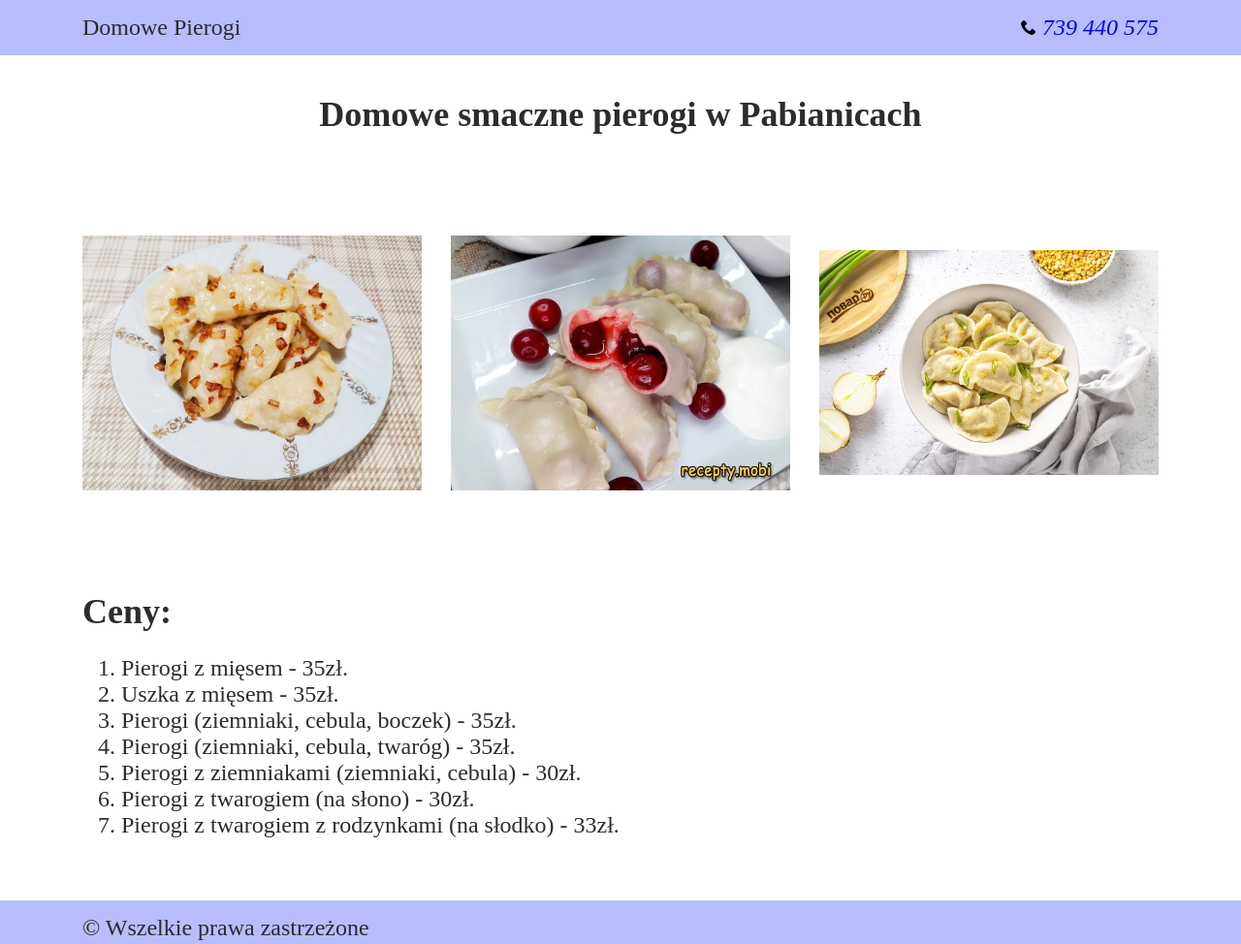
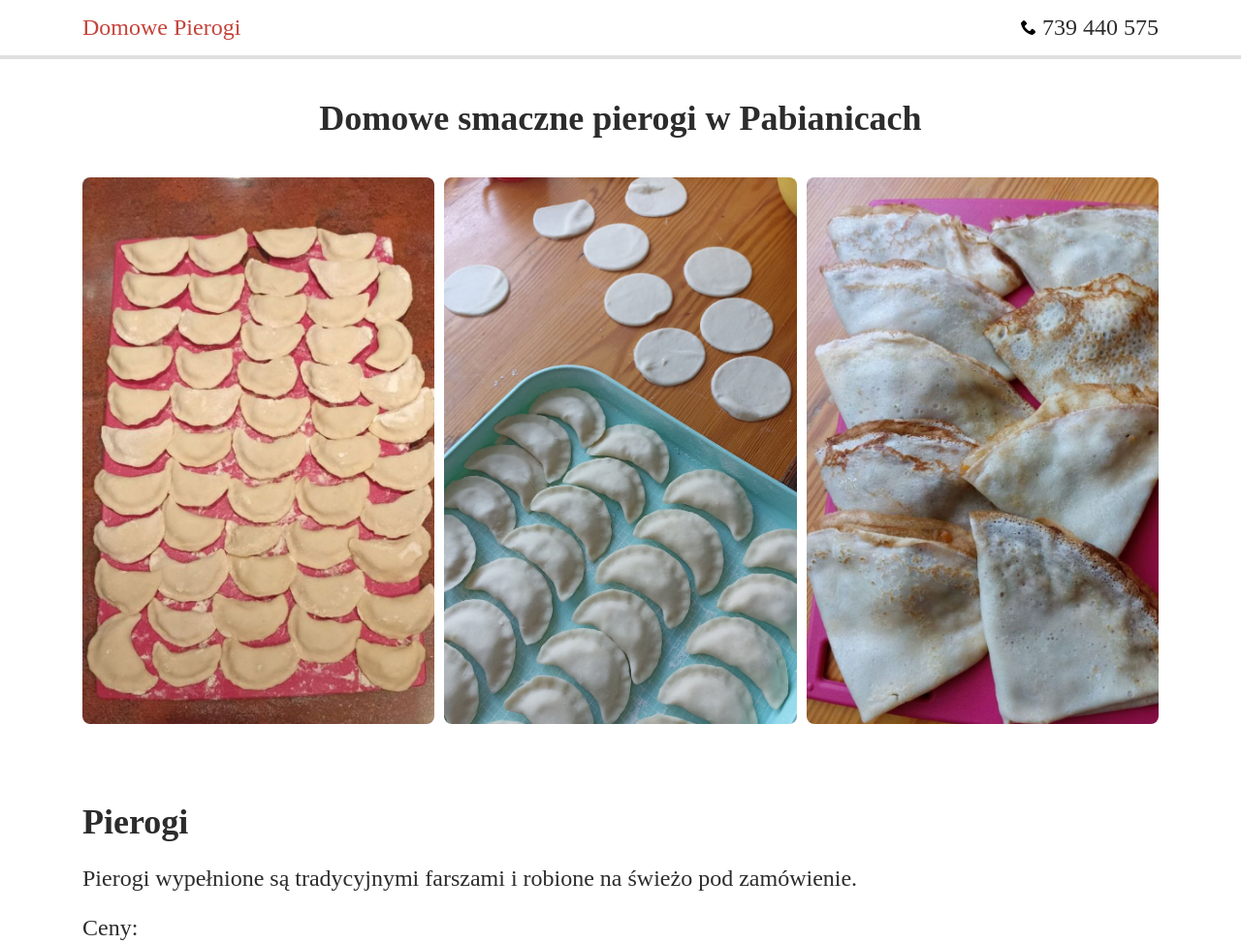
Before and after one commit to torkotiuk/pierogi, a plain HTML site: page index.html in a window 1280 px wide. Shown: the top 974 px of the page at 97% size. Drawn offline with Linux system fonts and the light colour scheme.

Commit message:
change pics and some bg

```diff
--- a/index.html
+++ b/index.html
@@ -11,10 +11,10 @@
     <div class="wrapper">
       <header>
         <div class="container">
-          <span>Domowe Pierogi</span>
+          <span class="logo">Domowe Pierogi</span>
 
           <address>
-            <a class="link nav__link" href="tel:+380961111111">
+            <a class="link nav__link" href="tel:+48739440545">
               <svg width="16" height="16">
                 <use href="./assets/images/sprite.svg#icon-phone"></use>
               </svg>
@@ -33,37 +33,41 @@
 
         <section class="section slider">
           <div class="container">
-            <div class="slider__wrap">
             <ul class="slider__set list">
               <li class="slider__item">
                 <img
                   class="slider__pic"
-                    src="./assets/images/pierogi-2.jpg"
-                    alt="Pierogi picture"
+                  src="./assets/images/1_pierogi_.jpg"
+                  alt=""
                 />
               </li>
               <li class="slider__item">
                 <img
                   class="slider__pic"
-                    src="./assets/images/pierogi-3-cherry.jpg"
-                    alt="Pierogi with cherry picture"
+                  src="./assets/images/2_pierogi_.jpg"
+                  alt=""
                 />
               </li>
               <li class="slider__item">
                 <img
                   class="slider__pic"
-                    src="./assets/images/pierogi-1.jpg"
-                    alt="Pierogi picture"
+                  src="./assets/images/3_nalesniki.jpg"
+                  alt=""
                 />
               </li>
             </ul>
-            </div>
           </div>
         </section>
 
         <section class="section prices">
           <div class="container">
-            <h2>Ceny:</h2>
+            <h2>Pierogi</h2>
+            <p>
+              Pierogi wypełnione są tradycyjnymi farszami i robione na świeżo
+              pod zamówienie.
+            </p>
+
+            <p>Ceny:</p>
             <ol>
               <li>Pierogi z mięsem - 35zł.</li>
               <li>Uszka z mięsem - 35zł.</li>
@@ -73,6 +77,13 @@
               <li>Pierogi z twarogiem (na słono) - 30zł.</li>
               <li>Pierogi z twarogiem z rodzynkami (na słodko) - 33zł.</li>
             </ol>
+
+            <h2>Naleśniki</h2>
+            <p>
+              Naleśniki zamrożone dla utrzymania świeżości i są gotowe do
+              jedzenia. Ciasto cienkie i miękkie.
+            </p>
+            <p>Cena 2 zł. za sztukę.</p>
           </div>
         </section>
       </main>
--- a/scss/base/_section.scss
+++ b/scss/base/_section.scss
@@ -1,4 +1,8 @@
 .section {
   padding-top: 40px;
   padding-bottom: 40px;
+
+  &.slider {
+    padding-top: 0;
+  }
 }
--- a/scss/layouts/_footer.scss
+++ b/scss/layouts/_footer.scss
@@ -1,5 +1,6 @@
 footer {
   padding-top: 15px;
   padding-bottom: 15px;
-  background-color: rgb(184, 189, 255);
+
+  border-top: 4px solid #dfdfdf;
 }
--- a/scss/layouts/_header.scss
+++ b/scss/layouts/_header.scss
@@ -1,9 +1,13 @@
 header {
-  background-color: rgb(184, 189, 255);
+  border-bottom: 4px solid #dfdfdf;
 
   .container {
     display: flex;
     justify-content: space-between;
     align-items: center;
   }
+
+  .logo {
+    color: #c4433a;
+  }
 }
--- a/scss/layouts/_nav.scss
+++ b/scss/layouts/_nav.scss
@@ -2,4 +2,12 @@
   display: block;
   padding-top: 15px;
   padding-bottom: 15px;
+
+  font-style: normal;
+  color: #2c2c2c;
+
+  &:hover,
+  &:focus {
+    opacity: 0.8;
+  }
 }
--- a/scss/layouts/_slider.scss
+++ b/scss/layouts/_slider.scss
@@ -1,38 +1,31 @@
 .slider {
-  &__wrap {
-    // outline: 1px solid red;
-  }
-
   &__set {
     @media screen and (min-width: 768px) {
       display: flex;
       flex-wrap: wrap;
-      align-items: center;
-      justify-content: space-between;
+      margin: -5px;
     }
   }
 
   &__item {
-    // background-color: teal;
+    @media screen and (max-width: 767px) {
+      &:not(:last-child) {
+        margin-bottom: 20px;
+      }
+    }
+    @media screen and (min-width: 768px) {
+      margin: 5px;
+      width: calc((100% - 4 * 5px) / 2);
+    }
 
-    &:not(:last-child) {
-      @media screen and (max-width: 767px) {
-        margin-bottom: 15px;
-      }
-
-      @media screen and (max-width: 1200px) {
-        margin-bottom: 15px;
-      }
+    @media screen and (min-width: 1200px) {
+      margin: 5px;
+      width: calc((100% - 6 * 5px) / 3);
     }
   }
 
   &__pic {
-    @media screen and (max-width: 767px) {
-      max-width: 100%;
-    }
-
-    @media screen and (min-width: 768px) {
-      width: 350px;
-    }
+    width: 100%;
+    border-radius: 8px;
   }
 }
```
Also changed, not shown: assets/images/1_pierogi_.jpg (added), assets/images/2_pierogi_.jpg (added), assets/images/3_nalesniki.jpg (added), assets/images/pierogi-1.jpg (deleted), assets/images/pierogi-2.jpg (deleted), assets/images/pierogi-3-cherry.jpg (deleted), css/main.css, css/main.min.css, 2 other files. Lines whose indentation alone changed are shown as unchanged.
